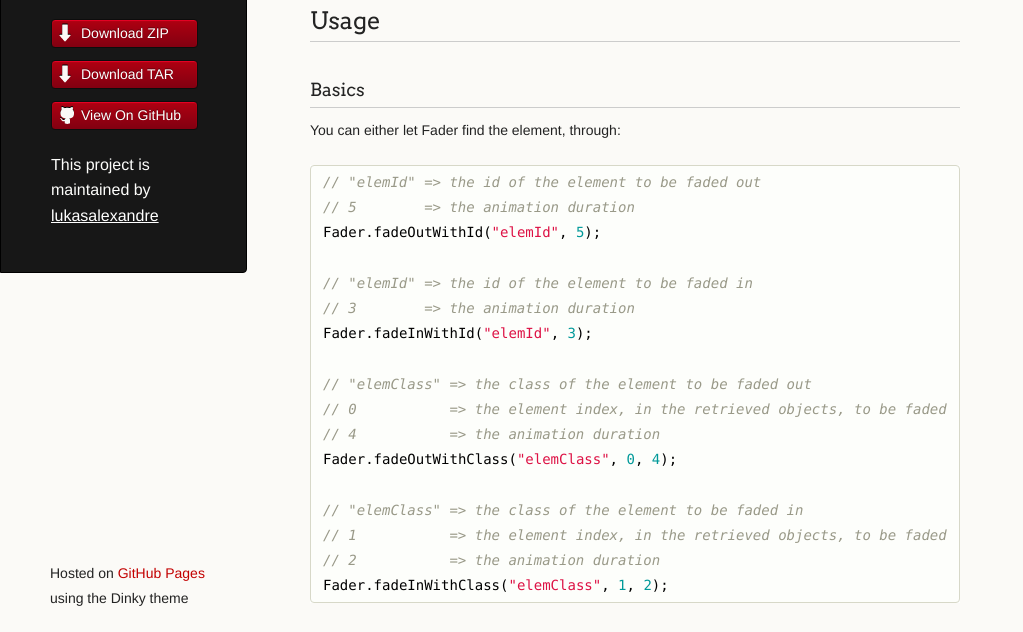
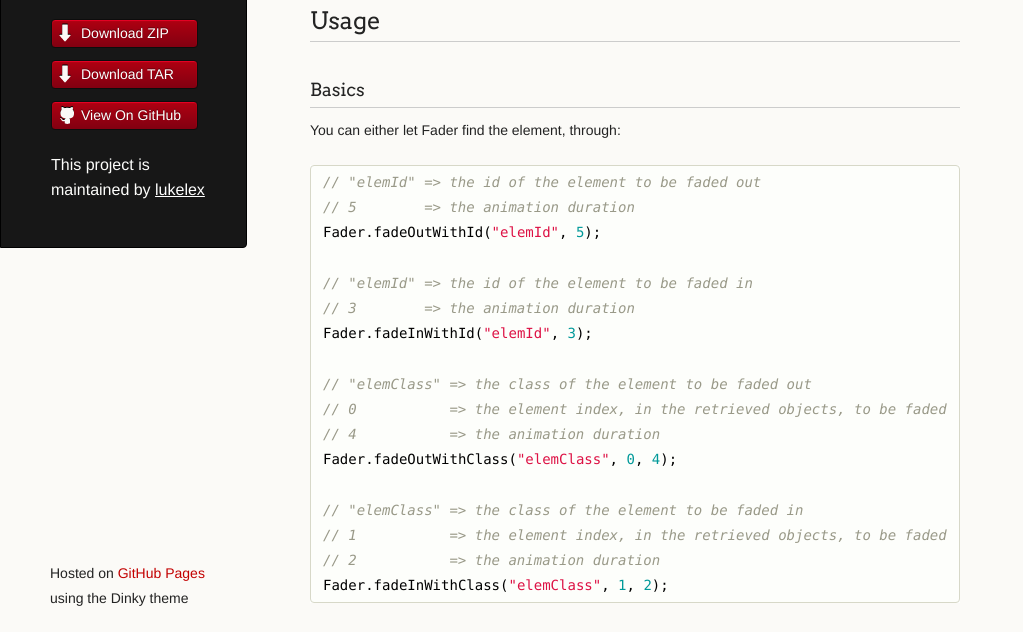
Before and after one commit to lukelex/fader.js, a plain HTML site: page index.html in a window 1280 px wide. Shown: the part 157-789 px from the top of the page, without its empty margins (0-1023 px from the left). Drawn offline with Linux system fonts and the light colour scheme.

Commit message:
Update GitHub username to make links work

```diff
--- a/index.html
+++ b/index.html
@@ -3,7 +3,7 @@
   <head>
     <meta charset="utf-8">
     <meta http-equiv="X-UA-Compatible" content="chrome=1">
-    <title>Fader.js by lukasalexandre</title>
+    <title>Fader.js by lukelex</title>
 
     <link rel="stylesheet" href="stylesheets/styles.css">
     <link rel="stylesheet" href="stylesheets/pygment_trac.css">
@@ -20,12 +20,12 @@
         <p class="header">A fade in and out script</p>
 
         <ul>
-          <li class="download"><a class="buttons" href="https://github.com/lukasalexandre/fader.js/zipball/master">Download ZIP</a></li>
-          <li class="download"><a class="buttons" href="https://github.com/lukasalexandre/fader.js/tarball/master">Download TAR</a></li>
-          <li><a class="buttons github" href="https://github.com/lukasalexandre/fader.js">View On GitHub</a></li>
+          <li class="download"><a class="buttons" href="https://github.com/lukelex/fader.js/zipball/master">Download ZIP</a></li>
+          <li class="download"><a class="buttons" href="https://github.com/lukelex/fader.js/tarball/master">Download TAR</a></li>
+          <li><a class="buttons github" href="https://github.com/lukelex/fader.js">View On GitHub</a></li>
         </ul>
 
-        <p class="header">This project is maintained by <a class="header name" href="https://github.com/lukasalexandre">lukasalexandre</a></p>
+        <p class="header">This project is maintained by <a class="header name" href="https://github.com/lukelex">lukelex</a></p>
 
 
       </header>
```
